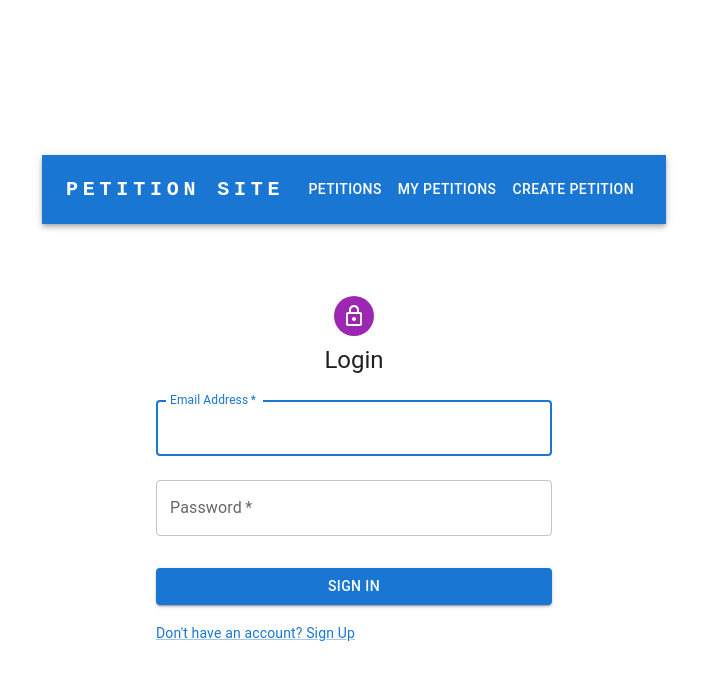
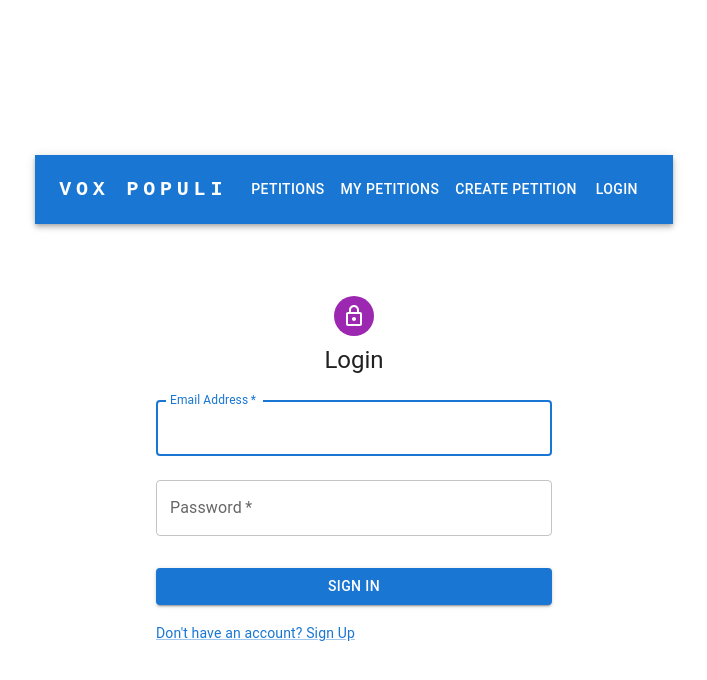
Before and after one commit to HenryJBorthwick/hbo50-full-stack-petitions-react-website-project, a React (Vite) app: page /login in a window 1280 px wide. Shown: the top 680 px of the page, without its empty margins (286-993 px from the left). Built offline with nearby package versions, Linux system fonts and the light colour scheme.

Commit message:
Updated NavBar and site name

```diff
--- a/src/components/NavBar.tsx
+++ b/src/components/NavBar.tsx
@@ -4,12 +4,12 @@ import {
     Toolbar,
     IconButton,
     Typography,
-    Menu,
-    MenuItem,
     Button,
     Container,
     Box,
     Avatar,
+    MenuItem,
+    Menu,
     Tooltip
 } from '@mui/material';
 import MenuIcon from '@mui/icons-material/Menu';
@@ -20,7 +20,6 @@ import { useUserStore } from '../store';
 
 const NavigationBar: React.FC = () => {
     const [anchorElNav, setAnchorElNav] = useState<null | HTMLElement>(null);
-    const [anchorElUser, setAnchorElUser] = useState<null | HTMLElement>(null);
     const [profileImage, setProfileImage] = useState<string>('');
     const navigate = useNavigate();
     const { user, setUser } = useUserStore((state) => ({
@@ -49,16 +48,8 @@ const NavigationBar: React.FC = () => {
         setAnchorElNav(event.currentTarget);
     };
 
-    const handleOpenUserMenu = (event: React.MouseEvent<HTMLElement>) => {
-        setAnchorElUser(event.currentTarget);
-    };
-
     const handleCloseNavMenu = () => {
         setAnchorElNav(null);
-    };
-
-    const handleCloseUserMenu = () => {
-        setAnchorElUser(null);
     };
 
     const handleLogout = async () => {
@@ -73,7 +64,6 @@ const NavigationBar: React.FC = () => {
         } catch (error) {
             console.error('Logout failed', error);
         }
-        setAnchorElUser(null);
     };
 
     const pages = [
@@ -81,7 +71,6 @@ const NavigationBar: React.FC = () => {
         { name: 'My Petitions', path: '/my-petitions' },
         { name: 'Create Petition', path: '/create' }
     ];
-    const settings = user ? ['Logout'] : ['Login'];
 
     return (
         <AppBar position="static">
@@ -90,8 +79,7 @@ const NavigationBar: React.FC = () => {
                     <Typography
                         variant="h6"
                         noWrap
-                        component="a"
-                        href="/"
+                        onClick={() => navigate('/petitions')}
                         sx={{
                             mr: 2,
                             display: { xs: 'none', md: 'flex' },
@@ -100,9 +88,10 @@ const NavigationBar: React.FC = () => {
                             letterSpacing: '.3rem',
                             color: 'inherit',
                             textDecoration: 'none',
+                            cursor: 'pointer',
                         }}
                     >
-                        PETITION SITE
+                        VOX POPULI
                     </Typography>
 
                     <Box sx={{ flexGrow: 1, display: { xs: 'flex', md: 'none' } }}>
@@ -144,8 +133,7 @@ const NavigationBar: React.FC = () => {
                     <Typography
                         variant="h5"
                         noWrap
-                        component="a"
-                        href="/"
+                        onClick={() => navigate('/petitions')}
                         sx={{
                             mr: 2,
                             display: { xs: 'flex', md: 'none' },
@@ -155,9 +143,10 @@ const NavigationBar: React.FC = () => {
                             letterSpacing: '.3rem',
                             color: 'inherit',
                             textDecoration: 'none',
+                            cursor: 'pointer',
                         }}
                     >
-                        PETITION SITE
+                        VOX POPULI
                     </Typography>
                     <Box sx={{ flexGrow: 1, display: { xs: 'none', md: 'flex' } }}>
                         {pages.map((page) => (
@@ -171,36 +160,20 @@ const NavigationBar: React.FC = () => {
                         ))}
                     </Box>
 
-                    <Box sx={{ flexGrow: 0 }}>
+                    <Box sx={{ flexGrow: 0, display: 'flex', alignItems: 'center' }}>
                         {user && (
-                            <Tooltip title="Open settings">
-                                <IconButton onClick={handleOpenUserMenu} sx={{ p: 0 }}>
-                                    <Avatar alt="User Avatar" src={profileImage} />
-                                </IconButton>
-                            </Tooltip>
+                            <>
+                                <Tooltip title="User Profile">
+                                    <IconButton sx={{ p: 0 }}>
+                                        <Avatar alt="User Avatar" src={profileImage} />
+                                    </IconButton>
+                                </Tooltip>
+                                <Button color="inherit" onClick={handleLogout}>Logout</Button>
+                            </>
                         )}
-                        <Menu
-                            sx={{ mt: '45px' }}
-                            id="menu-appbar"
-                            anchorEl={anchorElUser}
-                            anchorOrigin={{
-                                vertical: 'top',
-                                horizontal: 'right',
-                            }}
-                            keepMounted
-                            transformOrigin={{
-                                vertical: 'top',
-                                horizontal: 'right',
-                            }}
-                            open={Boolean(anchorElUser)}
-                            onClose={handleCloseUserMenu}
-                        >
-                            {settings.map((setting) => (
-                                <MenuItem key={setting} onClick={() => { setting === 'Logout' ? handleLogout() : navigate(`/${setting.toLowerCase()}`); handleCloseUserMenu(); }}>
-                                    <Typography textAlign="center">{setting}</Typography>
-                                </MenuItem>
-                            ))}
-                        </Menu>
+                        {!user && (
+                            <Button color="inherit" onClick={() => navigate('/login')}>Login</Button>
+                        )}
                     </Box>
                 </Toolbar>
             </Container>
```
